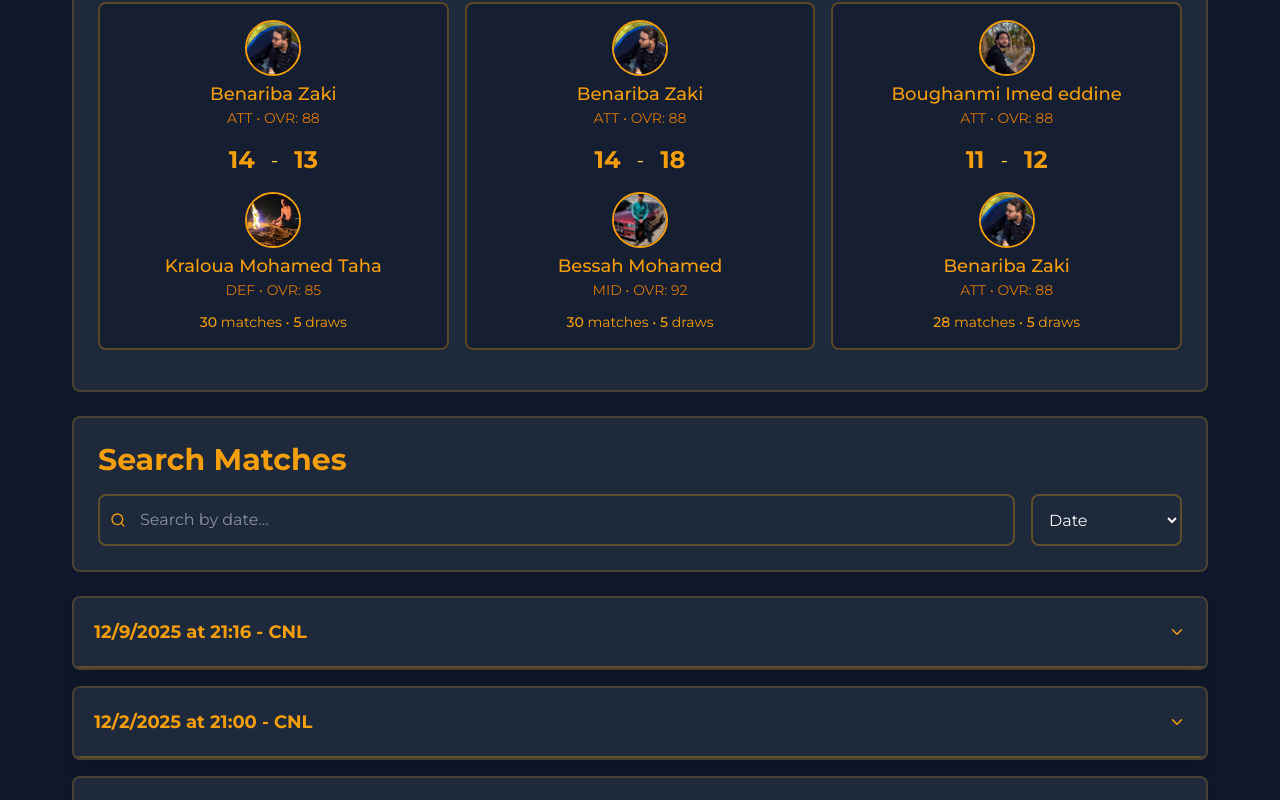
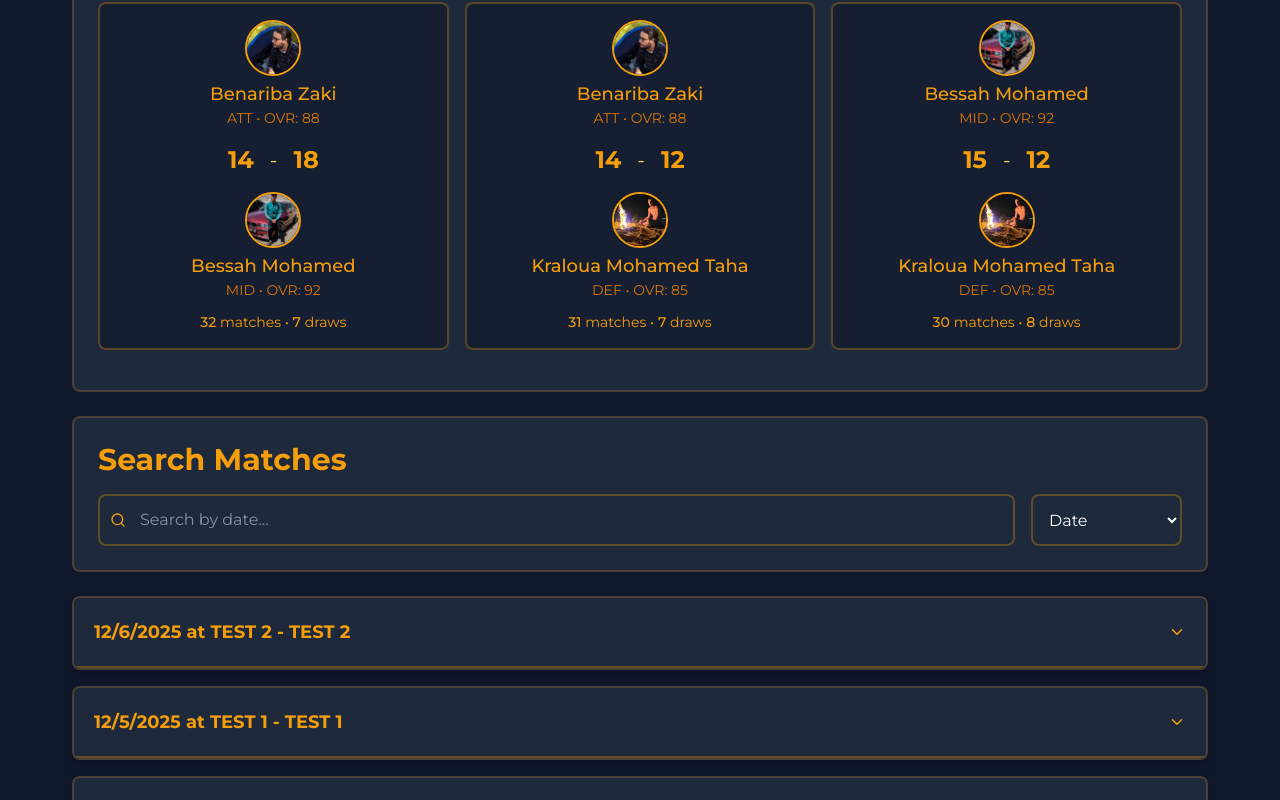
Before and after one commit to fruukyyy/9ahwaTa3Bessah, a React (Vite) app: page /match-history in a window 1280 px wide. Shown: the part 372-1172 px from the top of the page. Built offline with nearby package versions, Linux system fonts and the light colour scheme.

Commit message:
Trying to Fix update issue

```diff
--- a/src/data/matches.js
+++ b/src/data/matches.js
@@ -1,19 +1,35 @@
 export const matchesList = [
   {
-    id: 36,
-    date: "2025-12-09",
-    time: "21:16",
-    location: "CNL",
+    id: 37,
+    date: "2025-12-06",
+    time: "TEST 2",
+    location: "TEST 2",
     teamA: {
-      players: [1, 5, 7, 8, 16, 23 ],
-      score: 12
+      players: [1, 2, 3, 4, 5, 6 ],
+      score: 8
     },
     teamB: {
-      players: [3, 10, 13, 18, 25, 31],
-      score: 11
+      players: [7, 8, 9, 10, 11, 12],
+      score: 8
     },
-    mvp: 1,
-    notes: ""
+    mvp: 9,
+    notes: "TEST"
+  },
+  {
+    id: 36,
+    date: "2025-12-05",
+    time: "TEST 1",
+    location: "TEST 1",
+    teamA: {
+      players: [1, 2, 3, 4, 5, 6 ],
+      score: 8
+    },
+    teamB: {
+      players: [7, 8, 9, 10, 11, 12],
+      score: 8
+    },
+    mvp: 9,
+    notes: "TEST"
   },
   {
     id: 35,
```
